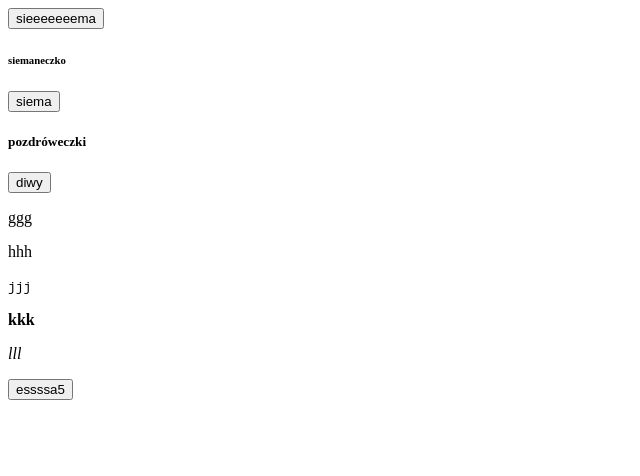
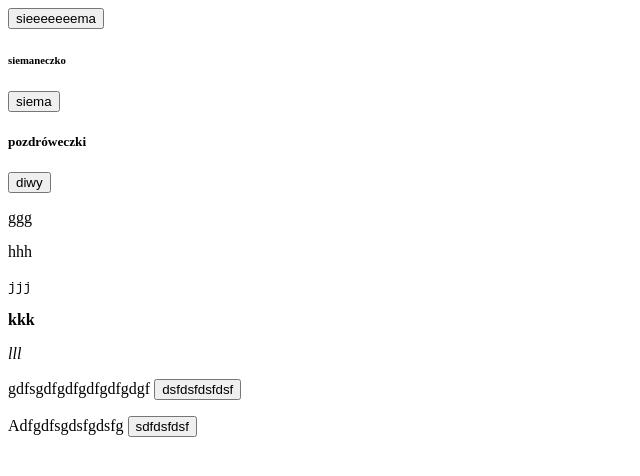
Before and after one commit to Paziu050/Witryny-JS, a plain HTML site: page 17.02.html in a window 1280 px wide. Shown: the whole page, without its empty margins (0-640 px from the left). Drawn offline with Linux system fonts and the light colour scheme.

Commit message:
Update 17.02.html

```diff
--- a/17.02.html
+++ b/17.02.html
@@ -5,7 +5,7 @@
     <meta http-equiv="X-UA-Compatible" content="IE=edge">
     <meta name="viewport" content="width=, initial-scale=1.0">
     <title>Document</title>
-    <script src="17.02.js" defer></script>
+    <script src="20.02.js" defer></script>
 </head>
 <body>
     <button id="przycisk">sieeeeeeema</button>
@@ -20,8 +20,13 @@
         <p><strong name="cokolwiek">kkk</strong></p>
         <p><em>lll</em></p>
     </div>
-    <p title="ESSA"></p>
-    <button id="przycisk4">essssa5</button>
-
+    <p title="herbata" id="herbata">
+        gdfsgdfgdfgdfgdfgdgf
+        <button id="przycisk4" type="button">dsfdsfdsfdsf</button>
+    </p>
+    <p dir="" id="greentea">
+        Adfgdfsgdsfgdsfg
+        <button id="przycisk5" type="button">sdfdsfdsf</button>
+    </p>
 </body>
 </html>
```
